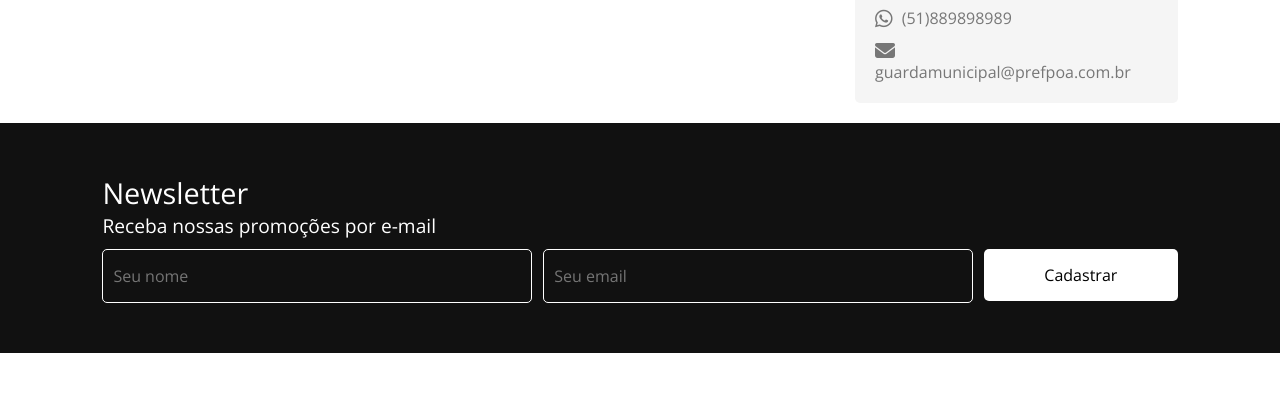
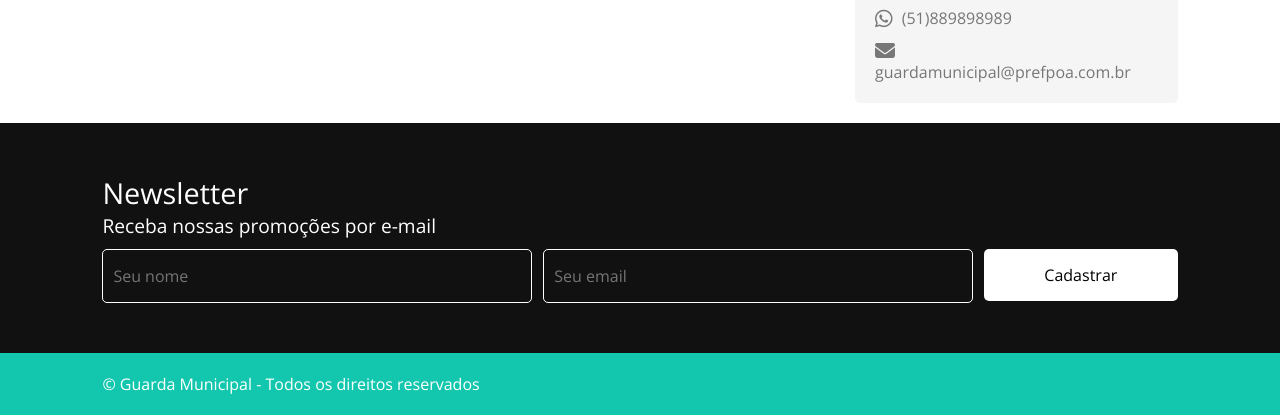
Before and after one commit to MarcioMengerS/Html5eCss3Projeto, a plain HTML site: page index.html in a window 1280 px wide. Shown: the part 684-1099 px from the top of the page. Before the commit the page ends 1037 px from the top, so only its background shows below. Drawn offline with nearby package versions, Linux system fonts and the light colour scheme.

Commit message:
Aula 9-Final

```diff
--- a/css/style.css
+++ b/css/style.css
@@ -56,3 +56,7 @@ p{ font-size: 1em; color: #777;}
 .newsletter form{ width: 100%; float: left; margin-top: 10px;}
 .newsletter form input {width: 40%; margin-right: 1%; padding: 15px 10px; border: 1px solid #fff; border-radius: 5px; color: #fff; background-color: initial; float: left;}
 .newsletter button {width: 18%; background-color: #fff; padding: 15px 10px; border-radius: 5px; float: right; cursor: pointer;}
+
+/* FOOTER - RODAPÉ */
+.rodape{ width: 100%; float: left; background-color: #13c7ae; padding: 20px 8%;}
+.rodape p{color: #fff;}
--- a/index.html
+++ b/index.html
@@ -60,5 +60,8 @@
             <button>Cadastrar</button>
         </form>
     </section>
+    <footer class="rodape">
+        <p>© Guarda Municipal - Todos os direitos reservados</p>
+    </footer>
 </body>
 </html>
```
